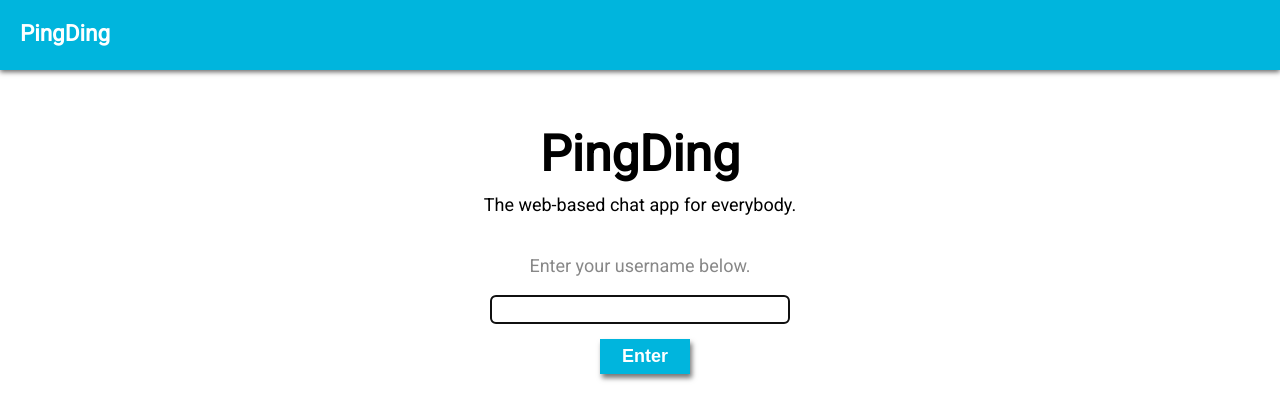
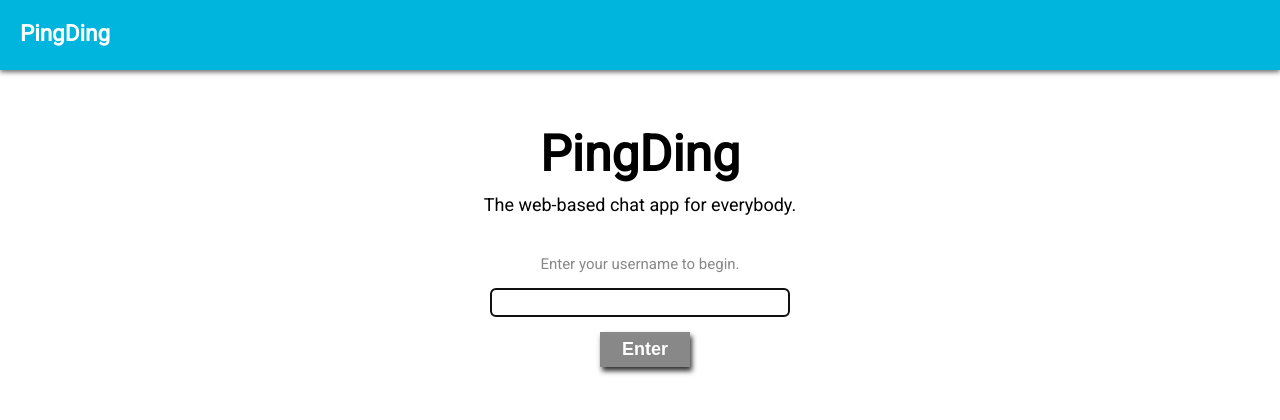
Before and after one commit to hellkat1911/pingding-chat, a React (Create React App) app: page / in a window 1280 px wide. Shown: the top 420 px of the page. Built offline with nearby package versions, Linux system fonts and the light colour scheme.

Commit message:
Upgrade UI theme

```diff
--- a/src/components/AppRouter.js
+++ b/src/components/AppRouter.js
@@ -10,7 +10,7 @@ const FourOhFour = lazy(() => import('../pages/FourOhFour'));
 
 const StyledMain = styled.main`
   background-color: #fff;
-  min-height: calc(100vh - 70px);
+  min-height: calc(100vh - 60px);
   position: relative;
 `;
 
--- a/src/components/ChatBox.js
+++ b/src/components/ChatBox.js
@@ -3,7 +3,8 @@ import PropTypes from 'prop-types';
 import styled from 'styled-components';
 
 const StyledForm = styled.form`
-  background-color: #ccc;
+  background-color: #dff6fb;
+  border-top: 1px solid #00b5dd;
   bottom: 0;
   display: flex;
   position: fixed;
@@ -11,19 +12,20 @@ const StyledForm = styled.form`
 `;
 
 const StyledInput = styled.input`
+  border: 1px solid #00b5dd;
   font-family: inherit;
   font-size: 1.8rem;
   margin: 10px;
   min-height: 35px;
   max-width: calc(100% - 140px);
-  padding: 0;
+  padding: 5px;
   resize: none;
   width: 100%;
 `;
 
 const StyledButton = styled.button`
-  background-color: #000;
-  border: 2px outset ThreeDDarkShadow;
+  background-color: #dd0047;
+  border: none;
   color: #fff;
   font-weight: bold;
   margin: 10px;
--- a/src/components/ChatLog.js
+++ b/src/components/ChatLog.js
@@ -7,39 +7,45 @@ const StyledContainer = styled.div`
 `;
 
 const StyledMsg = styled.div`
-  min-height: 85px;
-  position:relative;
+  display: -webkit-box;
+  display: -ms-flexbox;
+  display: flex;
 
   & p {
     border-radius: 5px;
     display: inline-block;
     font-family: 'Roboto', Arial, Helvetica, sans-serif;
     font-size: 1.6rem;
-    max-width: 50%;
-    padding: 15px 30px 20px;
-    position: absolute;
+    margin: 5px;
+    max-width: calc(50% - 20px);
+    padding: 15px 30px 20px 20px;
+    position: relative;
     width: auto;
 
     & span {
+      display: inline-block;
       font-size: 1.4rem;
       font-weight: bold;
+      margin-bottom: 2px;
     }
   }
 
   & .pd-own-msg {
-    background-color: #96baf0;
-    left: 0;
-    text-align: left;
+    background-color: #bfecf6;
+    border: 1px solid #00b5dd;
 
     & span {
-      color: #0022ad;
+      color: #0046dd;
+      font-weight: bold;
     }
 
     &::before {
-      background-color: #96baf0;
+      background-color: #bfecf6;
+      border-bottom: 1px solid #00b5dd;
+      border-left: 1px solid #00b5dd;
       bottom: 12px;
       content: '';
-      left: -5px;
+      left: -6px;
       padding: 5px;
       position: absolute;
       transform: rotate(45deg);
@@ -47,21 +53,23 @@ const StyledMsg = styled.div`
   }
 
   & .pd-oth-msg {
-    background-color: #77ff59;
-    right: 0;
-    text-align: right;
+    background-color: #8cea60;
+    border: 1px solid #246e00;
+    margin-left: auto;
 
     & span {
-      color: #028106;
+      color: #1b5300;
     }
 
     &::before {
-      background-color: #77ff59;
+      background-color: #8cea60;
+      border-right: 1px solid #246e00;
+      border-top: 1px solid #246e00;
       bottom: 12px;
       content: '';
       padding: 5px;
       position: absolute;
-      right: -5px;
+      right: -6px;
       transform: rotate(45deg);
     }
   }
--- a/src/components/Login.js
+++ b/src/components/Login.js
@@ -6,6 +6,10 @@ import styled from 'styled-components';
 const StyledDiv = styled.div`
   color: #888;
   font-size: 1.8rem;
+
+  & p {
+    font-size: 1.5rem;
+  }
 `;
 
 const StyledInput = styled.input`
@@ -21,8 +25,8 @@ const StyledInput = styled.input`
 `;
 
 const StyledButton = styled.button`
-  background-color: #00b5dd;
-  border: 2px solid #00b5dd;
+  background-color: #dd0047;
+  border: 2px solid #dd0047;
   box-shadow: 2px 4px 5px #777;
   color: #fff;
   cursor: pointer;
@@ -34,15 +38,24 @@ const StyledButton = styled.button`
 
   &:hover {
     background-color: #fff;
-    color: #00b5dd;
+    color: #dd0047;
     transform: scale(1.1);
+  }
+
+  &:disabled,
+  &[disabled] {
+    background-color: #888;
+    box-shadow: 2px 4px 5px #333;
+    border: 2px solid #888;
+    color: #fff;
   }
 `;
 
 const Login = withRouter(({ history, setUsername }) => {
 
   const [nameCache, setNameCache] = useState('');
-  const input = createRef()
+  const input = createRef();
+  const isDisabled = nameCache.length === 0;
 
   useEffect(() => {
     input.current.focus();
@@ -61,7 +74,7 @@ const Login = withRouter(({ history, setUsername }) => {
 
   return (
     <StyledDiv id="pd-login">
-      <p>Enter your username below.</p>
+      <p>Enter your username to begin.</p>
       <form onSubmit={(e) => handleSubmit(e)}>
         <StyledInput
           id="username"
@@ -70,7 +83,7 @@ const Login = withRouter(({ history, setUsername }) => {
           type="text"
           onChange={(e) => setNameCache(e.target.value)}
         />
-        <StyledButton type="submit">Enter</StyledButton>
+        <StyledButton type="submit" disabled={isDisabled}>Enter</StyledButton>
       </form>
     </StyledDiv>
   )
--- a/src/pages/Chat.js
+++ b/src/pages/Chat.js
@@ -12,6 +12,7 @@ const socket = openSocket(settings.chat_uri);
 
 const StyledDiv = styled.div`
   display: inline-block;
+  margin-bottom: 55px;
   width: 100%;
 `;
 
```
